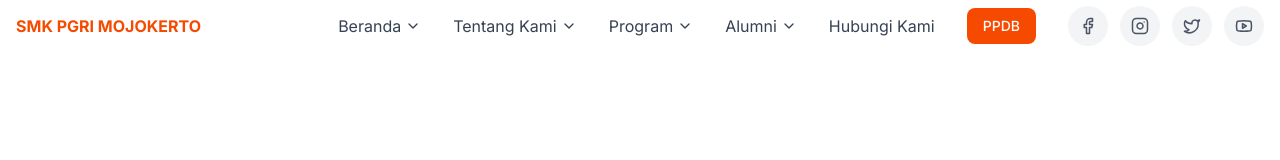
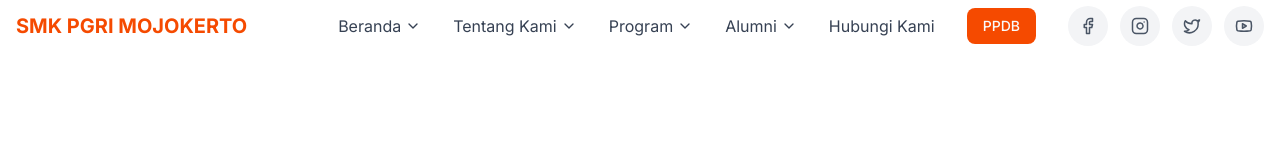
Before and after one commit to fjrhub/smkpgrimojokerto, a Next.js app: page / in a window 1280 px wide. Shown: the top 160 px of the page. Built offline with nearby package versions, Linux system fonts and the light colour scheme.

Commit message:
chore: remove unused framer-motion

```diff
--- a/app/page.tsx
+++ b/app/page.tsx
@@ -194,12 +194,9 @@ export default function Home() {
         <div className="container mx-auto px-4">
           <div className="flex items-center justify-between h-13">
             {/* Logo */}
-            <motion.a
-              href="#home"
-              className="text-1xl font-bold text-orange-600"
-            >
+            <a href="#home" className="text-xl font-bold text-orange-600">
               SMK PGRI MOJOKERTO
-            </motion.a>
+            </a>
 
             {/* Desktop Menu */}
             <div className="hidden lg:flex items-center space-x-8">
```
